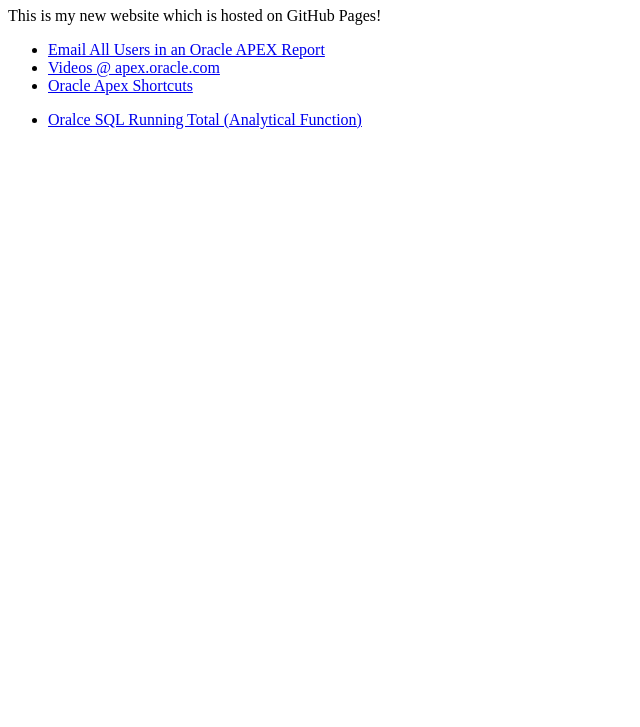
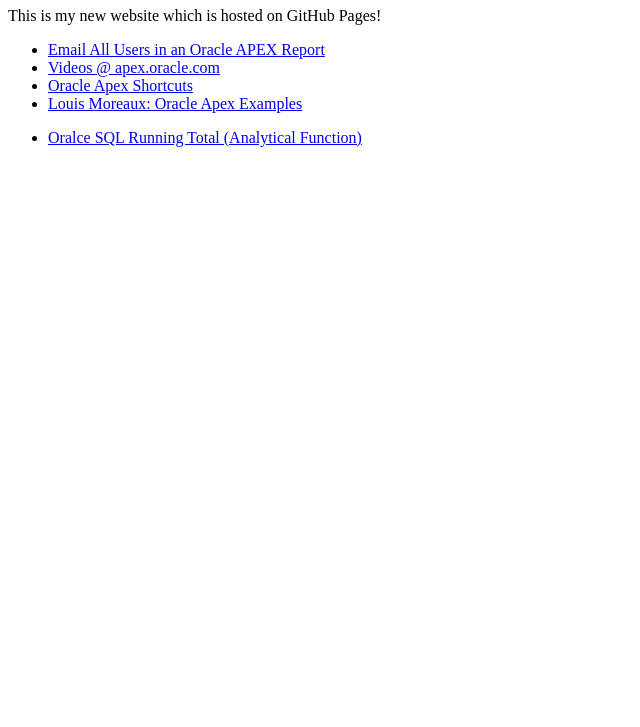
Before and after one commit to dharric/dharric.github.io, a plain HTML site: page index.html in a window 1280 px wide. Shown: the part 73-800 px from the top of the page, without its empty margins (0-640 px from the left). Drawn offline with Linux system fonts and the light colour scheme.

Commit message:
Update index.html

```diff
--- a/index.html
+++ b/index.html
@@ -14,6 +14,7 @@
         <li><a href="https://traust.com/blog/email-all-users-in-an-oracle-apex-report/" target="new">Email All Users in an Oracle APEX Report</a></li>
         <li><a href="https://apex.oracle.com/en/learn/videos/" target="new">Videos @ apex.oracle.com</a></li>
         <li><a href="https://apex.oracle.com/shortcuts" target="new">Oracle Apex Shortcuts</a></li>
+        <li><a href="https://apex.oracle.com/pls/apex/r/louis/examples/home?session=23334863538052" target="new">Louis Moreaux: Oracle Apex Examples</a></li>
       </ul>
       <ul>
         <li><a href="https://blogs.oracle.com/sql/post/cumulative-running-total-of-previous-rows-with-sql" target="new">Oralce SQL Running Total (Analytical Function)</a></li>
```
